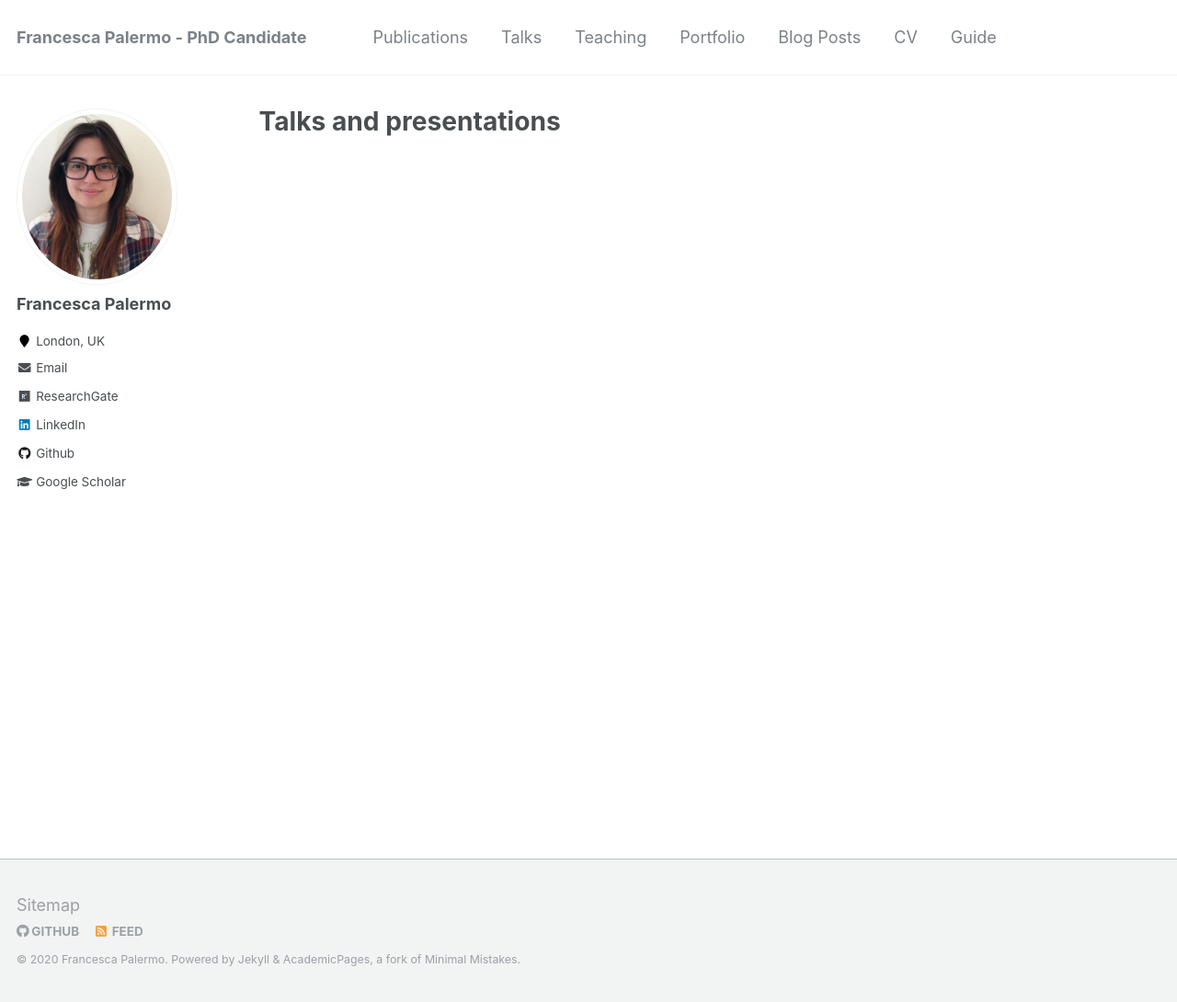
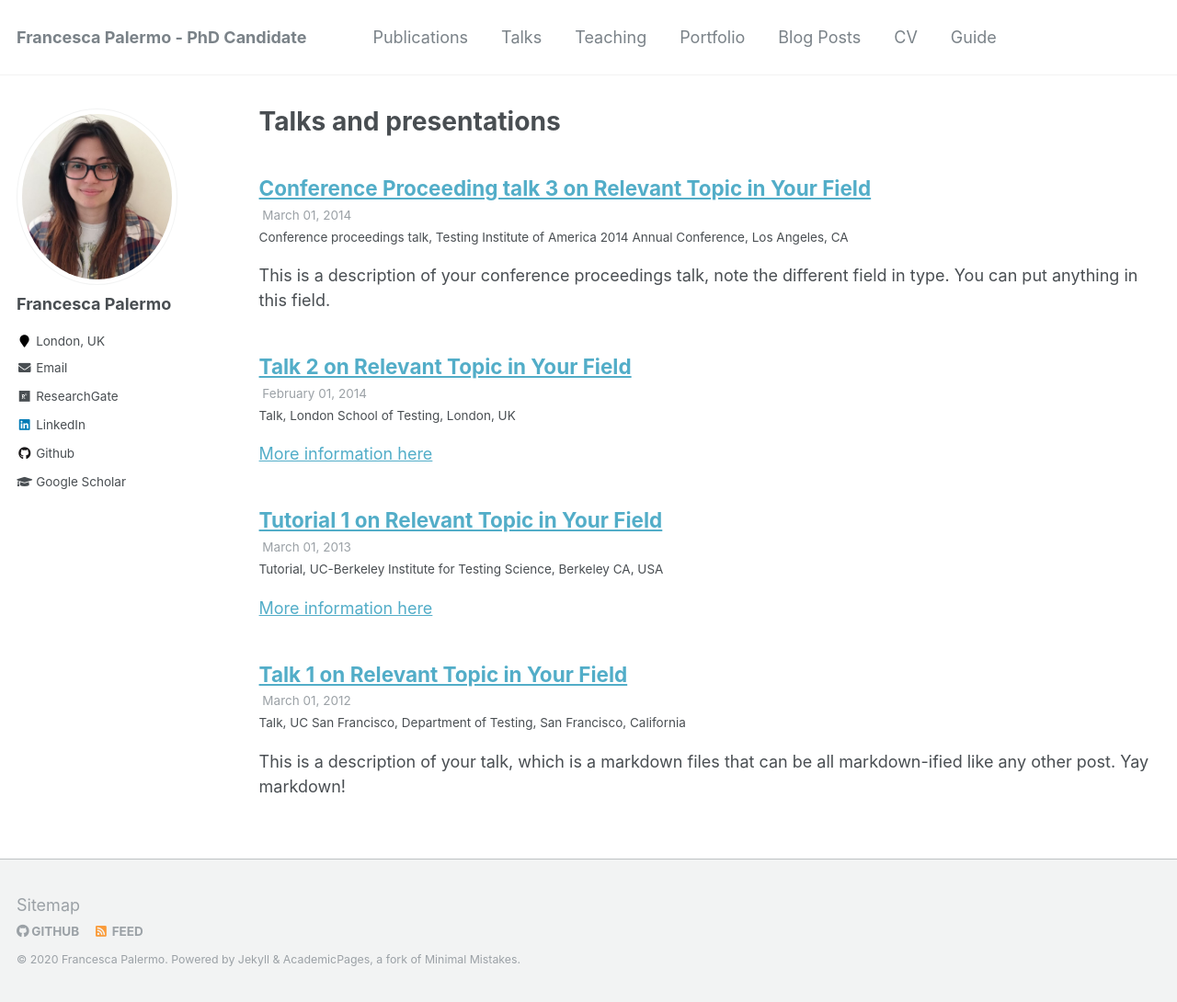
Before and after one commit to francescapalermo/francescapalermo.github.io, a Jekyll site: the page built from _pages/talks.html, in a window 1280 px wide and 1090 px high. Shown: the whole window at 92% size. Built offline with Jekyll 4.4.1, drawn with Linux system fonts in a browser that asks for light colours; some of the changed lines change nothing that is shown.

Commit message:
Update _config.yml

```diff
--- a/_config.yml
+++ b/_config.yml
@@ -184,24 +184,24 @@ collections:
   portfolio:
     output: true
     permalink: /:collection/:path/
-  #talks:
-  #  output: true
-  #  permalink: /:collection/:path/
+  talks:
+    output: true
+    permalink: /:collection/:path/
 
 
 # Defaults
 defaults:
   # _posts
-  #- scope:
-  #    path: ""
-  #    type: posts
-  #  values:
-   #   layout: single
-  #    author_profile: true
-  #    read_time: true
-   #   comments: true
-  #    share: true
-   #   related: true
+  - scope:
+      path: ""
+      type: posts
+    values:
+      layout: single
+      author_profile: true
+      read_time: true
+      comments: true
+      share: true
+      related: true
   # _pages
   - scope:
       path: ""
@@ -237,13 +237,13 @@ defaults:
       share: true
       comment: true
   # _talks
-  #- scope:
-  #    path: ""
-  #    type: talks
-   # values:
-   #   layout: talk
-  #    author_profile: true
-   #   share: true
+  - scope:
+      path: ""
+      type: talks
+    values:
+      layout: talk
+      author_profile: true
+      share: true
 
 # Sass/SCSS
 sass:
```
